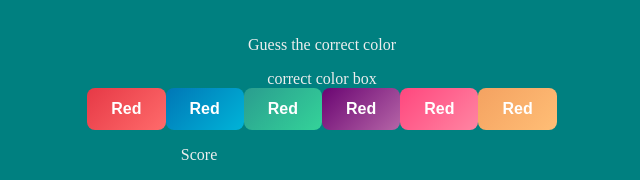
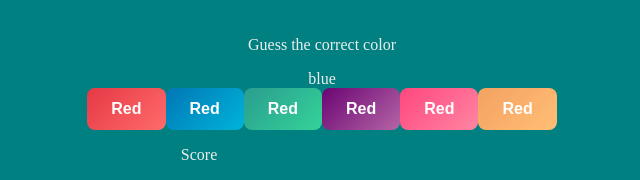
Before and after one commit to oodoabel/HNG-task2-stage2, a React (Vite) app: page / in a window 1280 px wide. Shown: the part 138-318 px from the top of the page, without its empty margins (318-958 px from the left). Built offline with nearby package versions, Linux system fonts and the light colour scheme.

Commit message:
first commit

```diff
--- a/src/App.jsx
+++ b/src/App.jsx
@@ -1,31 +1,37 @@
 import React from 'react'
+import { useState } from 'react';
 
 
-const colorArray = ['white', 'green', 'black', 'yellow', 'red', 'blue'];
+const colorArray = ['purple', 'green', 'pink', 'yellow', 'red', 'blue'];
 
-const colorDisplay = (color) => {
-  let random = colorArray[Math.floor(Math.random() * 6)] ;
-  console.log(random, color)
+const random = colorArray[Math.floor(Math.random() * 6)]
+console.log(random)
+
+
+const colorDisplay = (color, random) => {
+
+  console.log(color, random)
+
   if (color === random){
     console.log('u win')
   }else{
     console.log('try again');
   }
+}
 
-}
 
 const App = () => {
 
-  const colorArray = ['red', 'pink', 'green', 'yellow', 'purple', 'blue'];
+  const [color, setColor] = useState(false);
 
   return (
     <div className='body'>
       <p className='welcome'>Welcome to the Game</p>
-      <p data-testid="colorBox">Guess the correct color</p>
+      <p>Guess the correct color</p>
+      <div data-testid="colorBox">
+        {random}
+      </div>
       <div>
-        correct color box
-      </div>
-      <div color>
         <button className='red' data-testid="red" onClick={() => {colorDisplay('red')}}>Red</button>
         <button className='blue' data-testid="blue" onClick={() => {colorDisplay('blue')}}>Red</button>
         <button className='green' data-testid="green" onClick={() => {colorDisplay('green')}}>Red</button>
```
